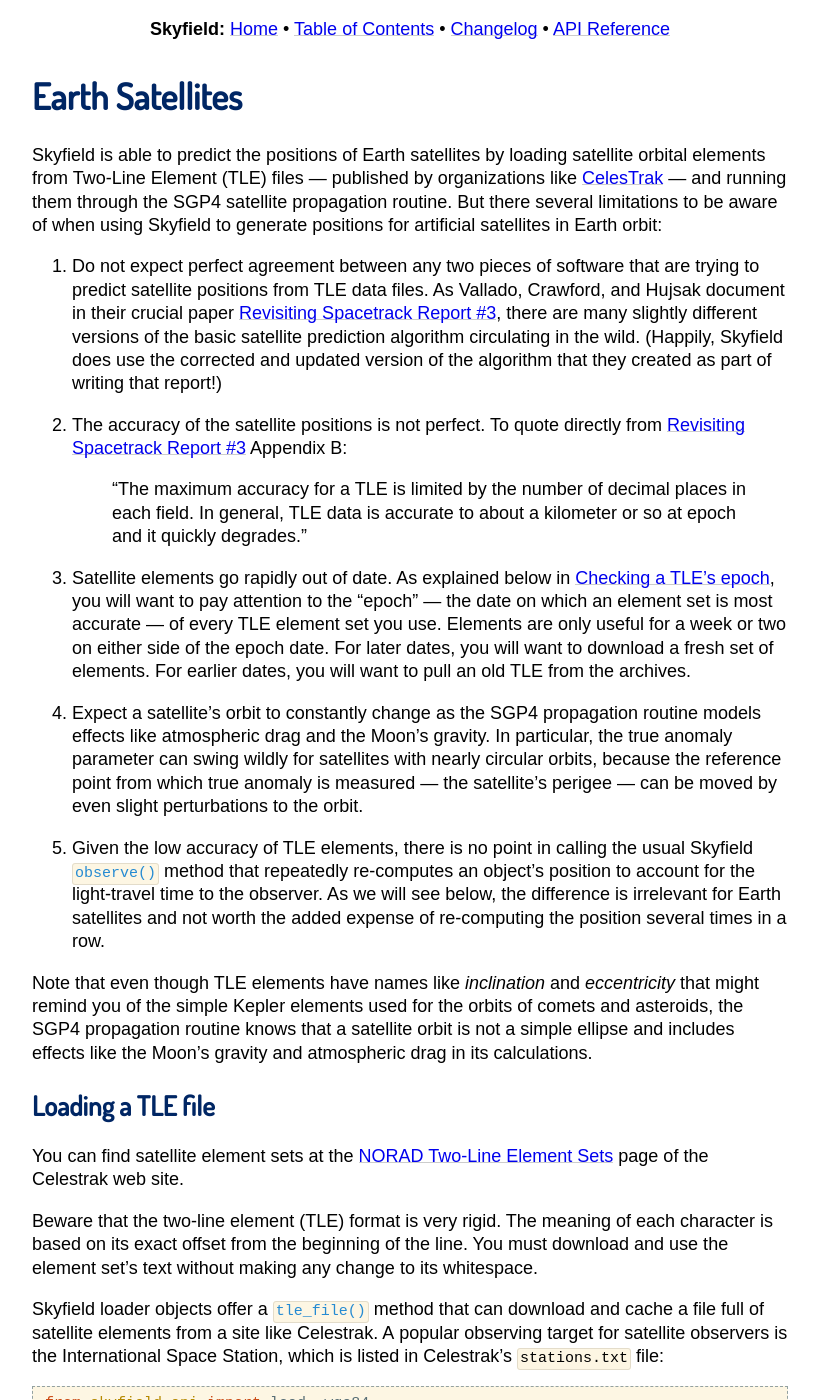
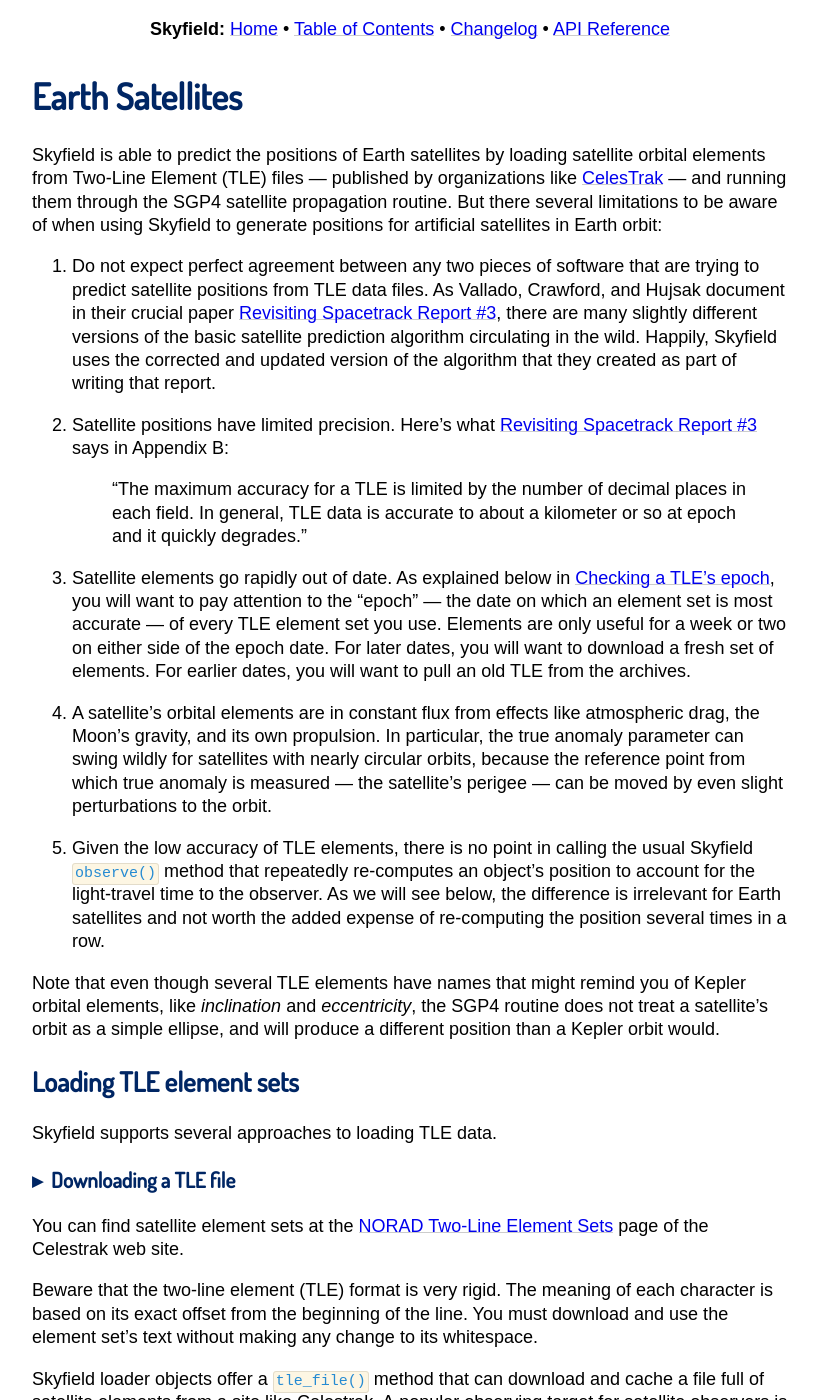
Before and after one commit to skyfielders/python-skyfield, a Sphinx documentation site: the page built from skyfield/documentation/earth-satellites.rst, in a window 1280 px wide and 1400 px high. Shown: the whole window, without its empty margins (230-1049 px from the left). Built offline with Sphinx 7.4.7, drawn with Linux system fonts in a browser that asks for light colours; some web fonts are replaced; some of the changed text lies outside the part shown.

```diff
--- a/skyfield/documentation/earth-satellites.rst
+++ b/skyfield/documentation/earth-satellites.rst
@@ -21,13 +21,12 @@ for artificial satellites in Earth orbit:
    in their crucial paper `Revisiting Spacetrack Report #3`_,
    there are many slightly different versions
    of the basic satellite prediction algorithm circulating in the wild.
-   (Happily, Skyfield does use
-   the corrected and updated version of the algorithm
-   that they created as part of writing that report!)
+   Happily,
+   Skyfield uses the corrected and updated version of the algorithm
+   that they created as part of writing that report.
 
-2. The accuracy of the satellite positions is not perfect.
-   To quote directly from `Revisiting Spacetrack Report #3`_
-   Appendix B:
+2. Satellite positions have limited precision.
+   Here’s what `Revisiting Spacetrack Report #3`_ says in Appendix B:
 
       “The maximum accuracy for a TLE is
       limited by the number of decimal places in each field.
@@ -46,9 +45,9 @@ for artificial satellites in Earth orbit:
    For earlier dates,
    you will want to pull an old TLE from the archives.
 
-4. Expect a satellite’s orbit to constantly change
-   as the SGP4 propagation routine models effects
-   like atmospheric drag and the Moon’s gravity.
+4. A satellite’s orbital elements are in constant flux
+   from effects like atmospheric drag, the Moon’s gravity,
+   and its own propulsion.
    In particular, the true anomaly parameter can swing wildly
    for satellites with nearly circular orbits,
    because the reference point from which true anomaly is measured —
@@ -68,17 +67,19 @@ for artificial satellites in Earth orbit:
 .. _Revisiting Spacetrack Report #3:
     https://celestrak.org/publications/AIAA/2006-6753/
 
-Note that even though TLE elements have names
-like *inclination* and *eccentricity*
-that might remind you of the simple Kepler elements
-used for the orbits of comets and asteroids,
-the SGP4 propagation routine
-knows that a satellite orbit is not a simple ellipse
-and includes effects like the Moon’s gravity and atmospheric drag
-in its calculations.
+Note that even though several TLE elements
+have names that might remind you of Kepler orbital elements,
+like *inclination* and *eccentricity*,
+the SGP4 routine does not treat a satellite’s orbit as a simple ellipse,
+and will produce a different position than a Kepler orbit would.
 
-Loading a TLE file
-------------------
+Loading TLE element sets
+========================
+
+Skyfield supports several approaches to loading TLE data.
+
+Downloading a TLE file
+----------------------
 
 You can find satellite element sets at the
 `NORAD Two-Line Element Sets <http://celestrak.org/NORAD/elements/>`_
@@ -117,10 +119,13 @@ which is listed in Celestrak’s ``stations.txt`` file:
 
     Loaded 60 satellites
 
-If you want to operate on every satellite in the list,
-simply loop over the list with a ``for`` loop.
-If you instead want to be able
-to select individual satellites by name or number,
+Indexing satellites by name or number
+-------------------------------------
+
+If you want to operate on every satellite
+in the list that you have loaded from a file,
+you can use Python’s ``for`` loop.
+But if you instead want to select individual satellites by name or number,
 try building a lookup dictionary
 using Python’s dictionary comprehension syntax:
 
@@ -194,8 +199,31 @@ But note that when asked again for the same satellite,
 it will simply reload the existing file from disk
 unless ``reload=True`` is specified.
 
-Loading a TLE set from strings
-------------------------------
+Loading a TLE file from a string
+--------------------------------
+
+If your program has already loaded the text of a TLE file,
+and you don’t need Skyfield to handle the download for you,
+then you can turn it into a list of Skyfield satellites
+with the :func:`~skyfield.iokit.parse_tle_file()` function.
+The function is a Python generator,
+so we use Python’s ``list()`` constructor
+to load all the satellites:
+
+.. testcode::
+
+    from io import BytesIO
+    from skyfield.iokit import parse_tle_file
+
+    f = BytesIO(stations_txt_bytes)
+    satellites = list(parse_tle_file(f))
+
+If it’s simpler in your case,
+you can instead pass :func:`~skyfield.iokit.parse_tle_file()`
+a simple list of lines.
+
+Loading a single TLE set from strings
+-------------------------------------
 
 If your program already has the two lines of TLE data for a satellite
 and doesn’t need Skyfield to download and parse a Celestrak file,
@@ -216,7 +244,7 @@ you can instantiate an :class:`~skyfield.sgp4lib.EarthSatellite` directly.
     ISS (ZARYA) catalog #25544 epoch 2014-01-20 22:23:04 UTC
 
 Checking a TLE’s epoch
-----------------------
+======================
 
 The “epoch” date of a satellite element set
 is the all-important date and time
@@ -263,7 +291,7 @@ as various satellite element sets go out-of-date each month
 and await updates from their respective organizations.
 
 Historical satellite element sets
----------------------------------
+=================================
 
 To repeat the warning in the previous section:
 any particular satellite TLE set
@@ -296,7 +324,7 @@ close to the old TLE’s epoch date.
 .. _satellite-rising-and-setting:
 
 Finding when a satellite rises and sets
----------------------------------------
+=======================================
 
 Skyfield can search between a start time and an end time
 for each occasion on which a satellite’s altitude
@@ -371,7 +399,7 @@ unless you have some means of observing the satellite
 (by radio, for example) before it gets dark outside.
 
 Generating a satellite position
--------------------------------
+===============================
 
 Once Skyfield has identified the times
 at which a particular satellite is overhead,
@@ -397,7 +425,7 @@ than those of the old J2000 system.)
     [-3918.87650458 -1887.64838745  5209.08801512]
 
 Satellite longitude, latitude, and height
------------------------------------------
+=========================================
 
 Once you have computed a geocentric satellite position,
 you can use either of several :data:`~skyfield.toposlib.wgs84` object methods
@@ -441,7 +469,7 @@ for the satellite’s latitude and longitude.
     subpoint = wgs84.latlon(lat.degrees, lon.degrees, elevation_m)
 
 Satellite altitude, azimuth, and distance
------------------------------------------
+=========================================
 
 You might be most interested
 in whether the satellite is above or below the horizon
@@ -505,7 +533,7 @@ through east (90°), south (180°), and west (270°)
 before returning to the north and rolling over from 359° back to 0°.
 
 Satellite right ascension and declination
------------------------------------------
+=========================================
 
 If you are interested
 in where among the stars the satellite will be positioned,
@@ -541,7 +569,7 @@ or else in the dynamical coordinate system of the date you specify.
 See :doc:`positions` to learn more about these possibilities.
 
 Find a satellite’s range rate
------------------------------
+=============================
 
 If you’re interested in the Doppler shift
 of the radio signal from a satellite,
@@ -586,7 +614,7 @@ of the orientation of the spherical coordinate system we choose.
 .. _satellite-is-sunlit:
 
 Find when a satellite is in sunlight
-------------------------------------
+====================================
 
 A satellite is generally only visible to a ground observer
 when there is still sunlight up at its altitude.
@@ -643,7 +671,7 @@ if you want to loop across the times and corresponding values.
 .. _is-behind-earth:
 
 Find whether the Earth blocks a satellite’s view
-------------------------------------------------
+================================================
 
 The Earth looms large in the sky of an Earth-orbiting satellite.
 To plan an observation you may want to know
@@ -672,7 +700,7 @@ each of these ``True`` and ``False`` values
 with their corresponding time.
 
 Avoid calling the observe method
---------------------------------
+================================
 
 When computing positions for the Sun, Moon, planets, and stars,
 Skyfield encourages a far more fussy approach
@@ -755,7 +783,7 @@ so you should neglect it and simply subtract
 GCRS-centered vectors instead as detailed above.
 
 Detecting Propagation Errors
-----------------------------
+============================
 
 After building a satellite object,
 you can examine the *epoch* date and time
@@ -853,7 +881,7 @@ and otherwise recording the propagator error:
 .. _from-satrec:
 
 Build a satellite with a specific gravity model
------------------------------------------------
+===============================================
 
 If your satellite elements
 are designed for another gravity model besides the default WGS72 model,
@@ -867,7 +895,7 @@ It will let you customize the choice of gravity model:
     sat = EarthSatellite.from_satrec(satrec, ts)
 
 Build a satellite from orbital elements
----------------------------------------
+=======================================
 
 If you are starting with raw satellite orbital parameters
 instead of TLE text,
```
Also changed, not shown: other parts of skyfield/documentation/earth-satellites.rst (+3 -2 lines).
